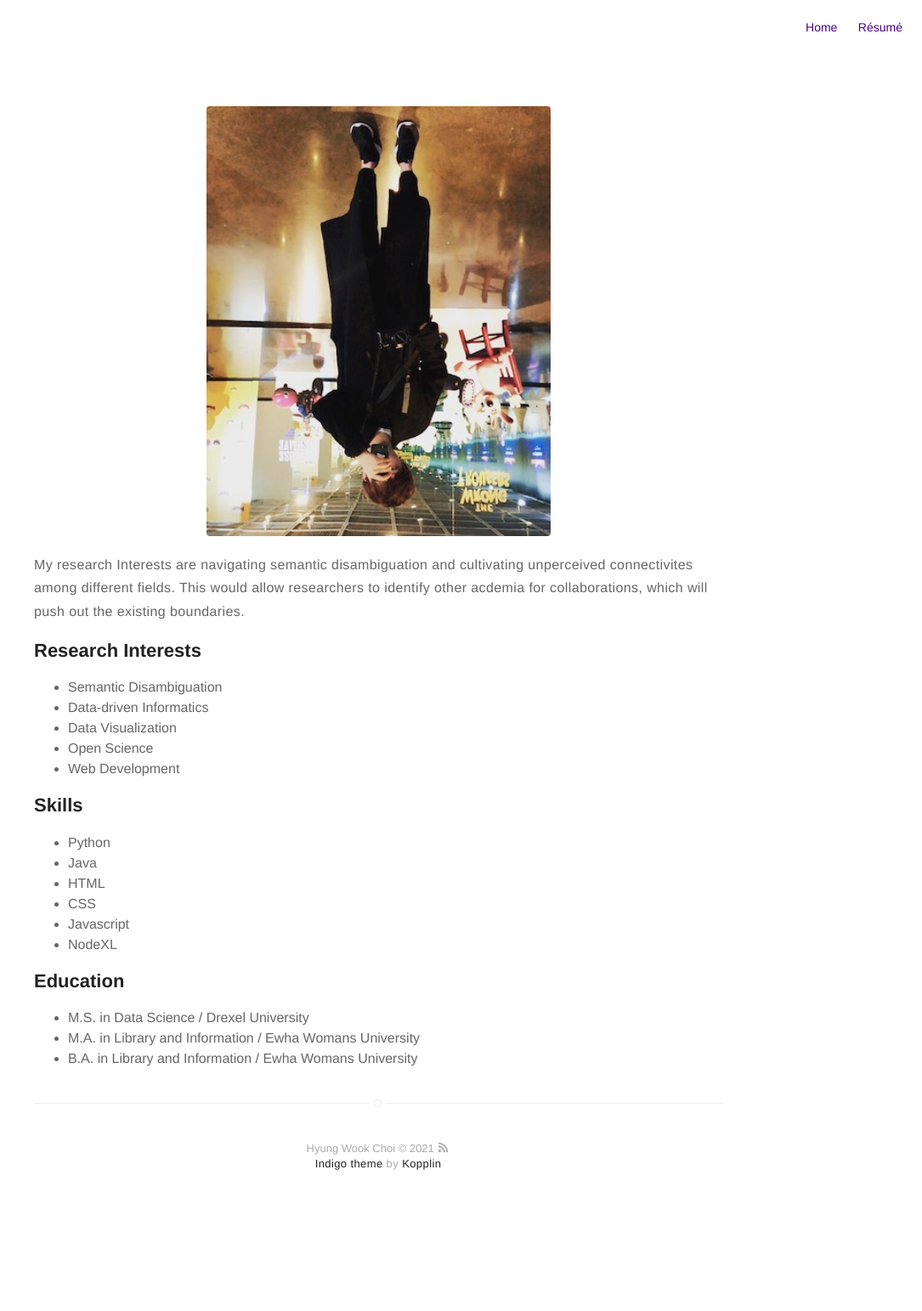
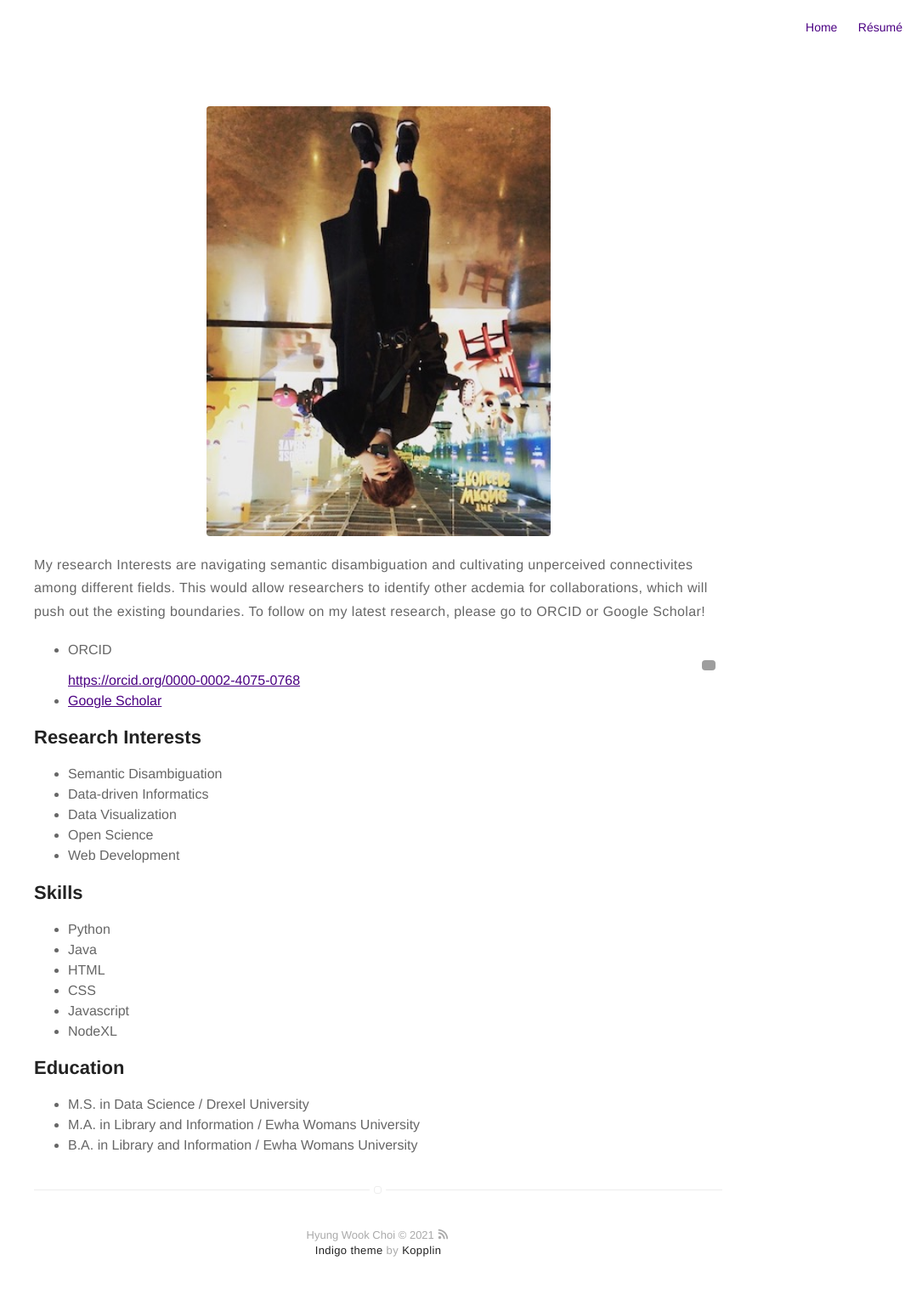
Before and after one commit to choihywook/choihywook.github.io, a Jekyll site: the page built from about.md, in a window 1280 px wide. Shown: the whole page at 85% size, without its empty margins (195-1280 px from the left). Built offline with Jekyll 4.4.1, drawn with Linux system fonts in a browser that asks for light colours; before the commit the page ends 1441 px from its top, so only the background shows below that; grey boxes are pictures that could not be loaded.

Commit message:
about_update

```diff
--- a/_config.yml
+++ b/_config.yml
@@ -36,13 +36,13 @@ disqus:
 # if you don't have any of social below, comment the line
 # facebook: myfacebook
 # twitter: mytwitter
-# google: mygoogle
-instagram: myinstagram
+google: https://scholar.google.co.kr/citations?user=zQrKpPoAAAAJ&hl=ko
+# instagram: myinstagram
 # pinterest: mypinterest
-linkedin: mylinkedin
+# linkedin: mylinkedin
 # youtube: myyoutube
 # spotify: myspotify
-github: mygithub
+# github: mygithub
 # gitlab: mygitlab
 # lastfm: mylastfm
 # stackoverflow: 7044681/mystackoverflow
@@ -51,7 +51,7 @@ github: mygithub
 # medium: medium
 # vimeo: myvimeo
 # lanyrd: mylanyrd
-email: myemail@gmail.com
+email: shinywook92@gmail.com
 
 authors:
     choihywook:
@@ -59,7 +59,7 @@ authors:
         bio: Fail better, Learn from past, Rebound and do better
         external-image: false
         picture: assets/images/profile.jpg
-        twitter: johndoe
+        # twitter: johndoe
 
 # do you want a larger site? change the option below
 # options: [normal, large] | default: normal
--- a/about.md
+++ b/about.md
@@ -4,7 +4,19 @@ layout: page
 ---
 ![Profile Image]({{site.url}}/{{site.picture}})
 
-<p>My research Interests are navigating semantic disambiguation and cultivating unperceived connectivites among different fields. This would allow researchers to identify other acdemia for collaborations, which will push out the existing boundaries.</p>
+<p>My research Interests are navigating semantic disambiguation and cultivating unperceived connectivites among different fields. This would allow researchers to identify other acdemia for collaborations, which will push out the existing boundaries. To follow on my latest research, please go to ORCID or Google Scholar!</p>
+
+<ul class="skill-list">
+	<li>
+		ORCID
+		<div itemscope itemtype="https://schema.org/Person"><a itemprop="sameAs" content="https://orcid.org/0000-0002-4075-0768" href="https://orcid.org/0000-0002-4075-0768" target="orcid.widget" rel="me noopener noreferrer" style="vertical-align:top;"><img src="https://orcid.org/sites/default/files/images/orcid_16x16.png" style="width:1em;margin-right:.5em;" alt="ORCID iD icon">https://orcid.org/0000-0002-4075-0768</a>
+		</div>
+	</li>
+	<li>
+		<a href="https://scholar.google.com/citations?user=zQrKpPoAAAAJ&hl=ko">Google Scholar</a>
+	</li>
+</ul>
+
 <h2>Research Interests</h2>
 <ul class="skill-list">
   <li>Semantic Disambiguation</li>
```
